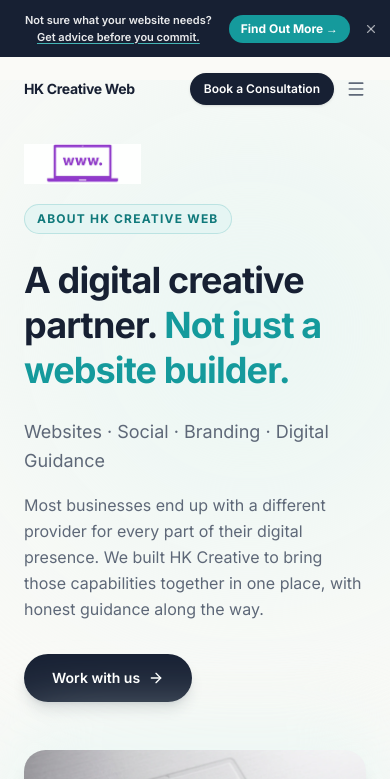
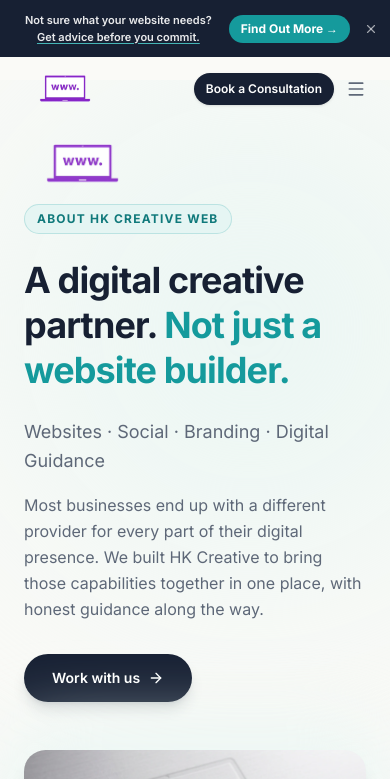
Before and after one commit to hkcreativeweb/hkcreativewebsite, a Next.js app: page /about in a window 390 px wide. Shown: the top 779 px of the page. Built offline with nearby package versions, Linux system fonts and the light colour scheme.

Commit message:
Restore logo to nav header with transparent background, fix mobile layout
Co-Authored-By: Claude Sonnet 5 <noreply@anthropic.com>

```diff
--- a/src/app/about/page.tsx
+++ b/src/app/about/page.tsx
@@ -47,7 +47,7 @@ export default function AboutPage() {
           <div className="max-w-7xl mx-auto px-6 lg:px-8 relative z-10">
             <div className="grid lg:grid-cols-2 gap-12 lg:gap-20 items-center">
               <div>
-                <Image src="/images/logo-icon.png" alt="HK Creative Web" width={52} height={52} className="h-10 w-auto mb-5 opacity-90" />
+                <Image src="/images/logo-icon.png" alt="HK Creative Web" width={52} height={52} unoptimized className="h-10 w-auto mb-5 opacity-90" />
                 <span className="inline-block text-xs font-bold uppercase tracking-widest text-teal-dark mb-6 px-3 py-1.5 rounded-full bg-mint border border-teal/20">
                   About HK Creative Web
                 </span>
--- a/src/components/Footer.tsx
+++ b/src/components/Footer.tsx
@@ -11,6 +11,7 @@ export function Footer() {
               alt="HK Creative Web logo"
               width={105}
               height={36}
+              unoptimized
               className="h-6 w-auto"
             />
             <span className="text-sm font-bold text-white">HK Creative Web</span>
--- a/src/components/Navbar.tsx
+++ b/src/components/Navbar.tsx
@@ -1,6 +1,7 @@
 'use client'
 
 import { useState, useEffect } from 'react'
+import Image from 'next/image'
 import Link from 'next/link'
 import { usePathname } from 'next/navigation'
 import { Menu, X } from 'lucide-react'
@@ -74,9 +75,23 @@ export function Navbar() {
         }`}
       >
         <div className="max-w-7xl mx-auto px-6 lg:px-8 flex items-center justify-between h-16">
-          <Link href="/" className="flex items-center gap-2.5">
-            <span className="text-sm font-bold tracking-tight text-navy">
-              HK Creative Web
+          <Link href="/" className="flex items-center gap-2 sm:gap-3 min-w-0">
+            <Image
+              src="/images/logo-icon.png"
+              alt="HK Creative Web"
+              width={105}
+              height={36}
+              priority
+              unoptimized
+              className="h-7 sm:h-8 w-auto shrink-0"
+            />
+            <span className="hidden sm:flex flex-col leading-tight min-w-0">
+              <span className="text-sm font-bold tracking-tight text-navy whitespace-nowrap">
+                HK Creative Web
+              </span>
+              <span className="text-[10px] text-slate whitespace-nowrap">
+                Websites. Social. Digital. Done properly.
+              </span>
             </span>
           </Link>
 
@@ -111,7 +126,7 @@ export function Navbar() {
             <Link
               href={resolveHref('/#contact')}
               onClick={() => setOpen(false)}
-              className="md:hidden text-xs font-semibold px-3.5 py-2 rounded-full bg-navy text-white shadow-sm"
+              className="md:hidden text-xs font-semibold px-3 py-2 rounded-full bg-navy text-white shadow-sm whitespace-nowrap shrink-0"
             >
               Book a Consultation
             </Link>
```
Also changed, not shown: public/images/logo-icon.png.
